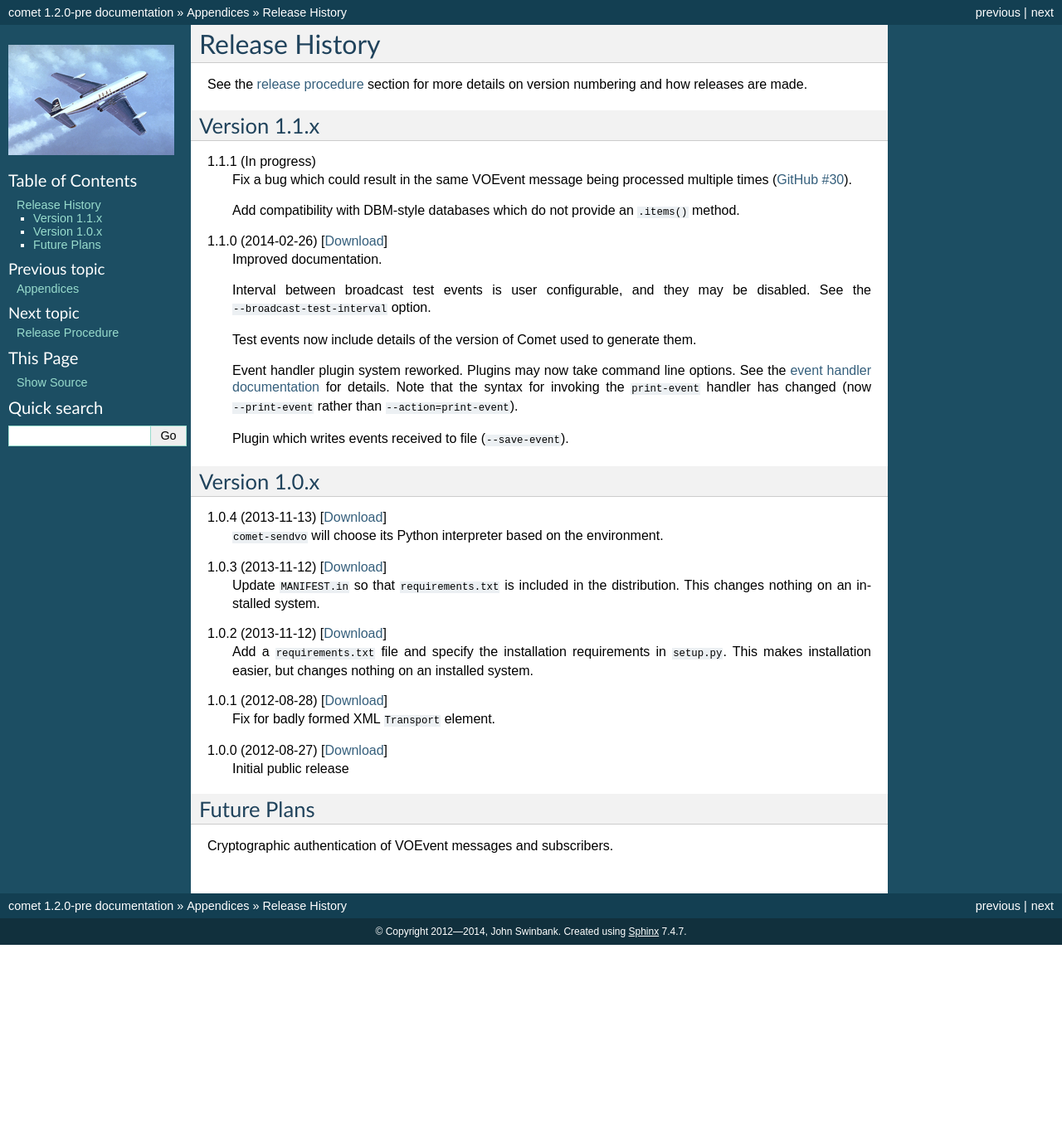
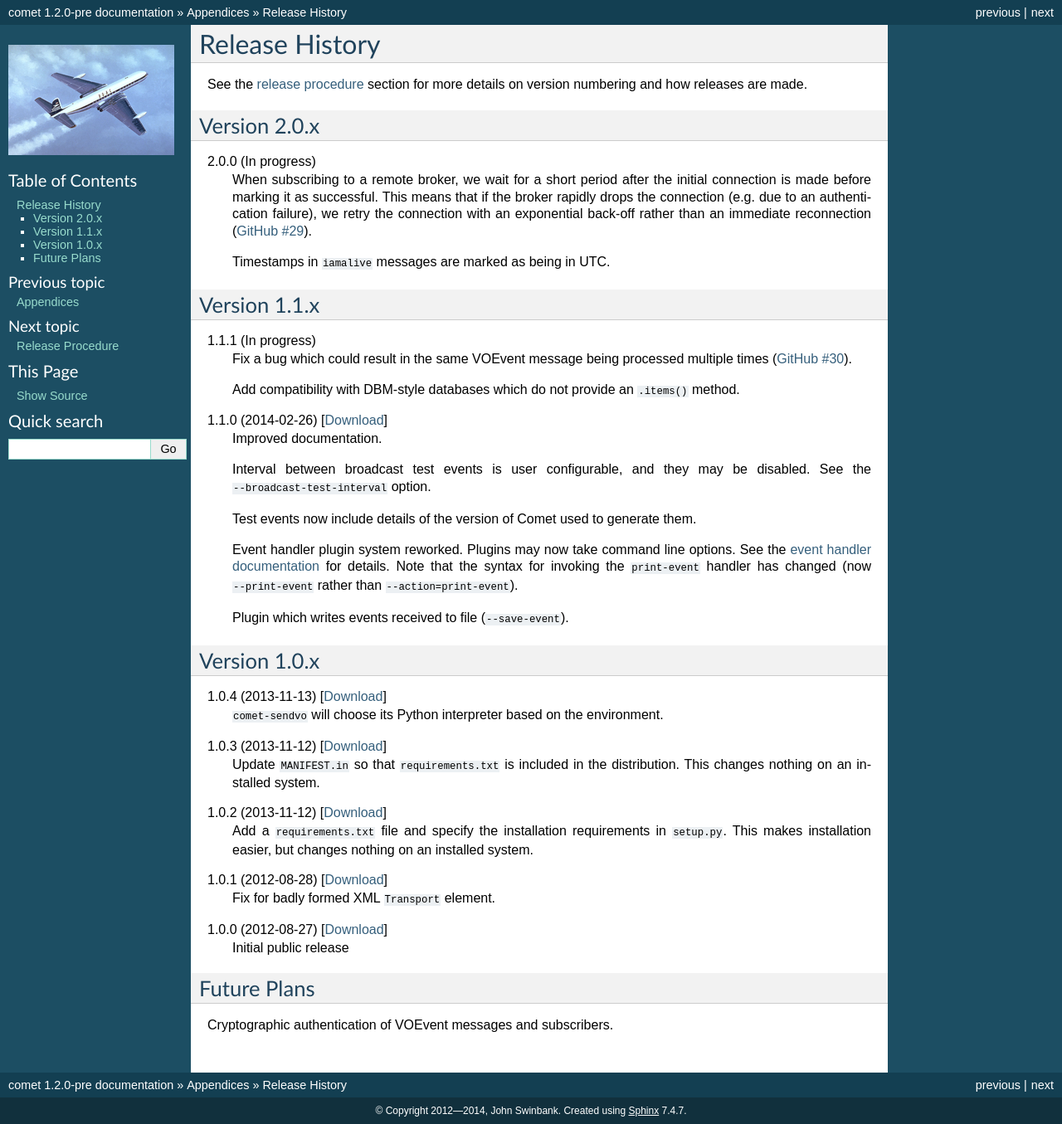
Before and after one commit to jdswinbank/Comet, a Sphinx documentation site: the page built from docs/appendix/history.rst, in a window 1280 px wide. Shown: the whole page at 83% size. Built offline with Sphinx 7.4.7, drawn with Linux system fonts in a browser that asks for light colours; before the commit the page ends 1139 px from its top, so only the background shows below that.

Commit message:
Changelog for 2.0.0 WIP

```diff
--- a/docs/appendix/history.rst
+++ b/docs/appendix/history.rst
@@ -5,6 +5,21 @@ Release History
 
 See the :ref:`release procedure <sec-release>` section for more details on
 version numbering and how releases are made.
+
+Version 2.0.x
+-------------
+
+2.0.0 (In progress)
+    When subscribing to a remote broker, we wait for a short period after the
+    initial connection is made before marking it as successful. This means
+    that if the broker rapidly drops the connection (e.g. due to an
+    authentication failure), we retry the connection with an exponential
+    back-off rather than an immediate reconnection (`GitHub #29`_).
+
+    Timestamps in ``iamalive`` messages are marked as being in UTC.
+
+.. _GitHub #29: https://github.com/jdswinbank/Comet/issues/29
+
 
 Version 1.1.x
 -------------
```
